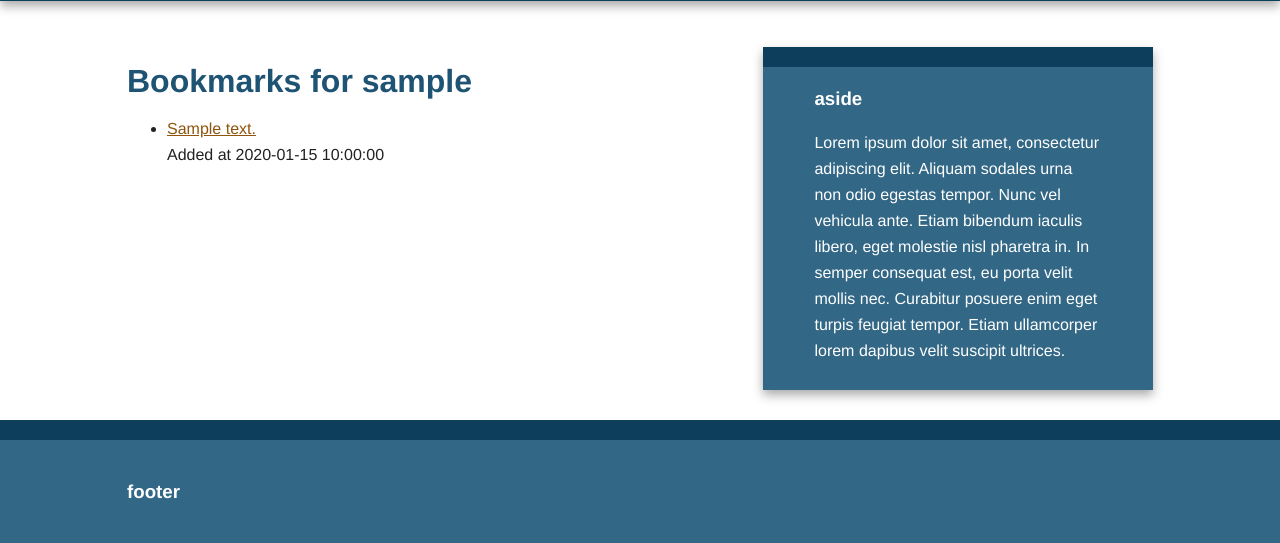
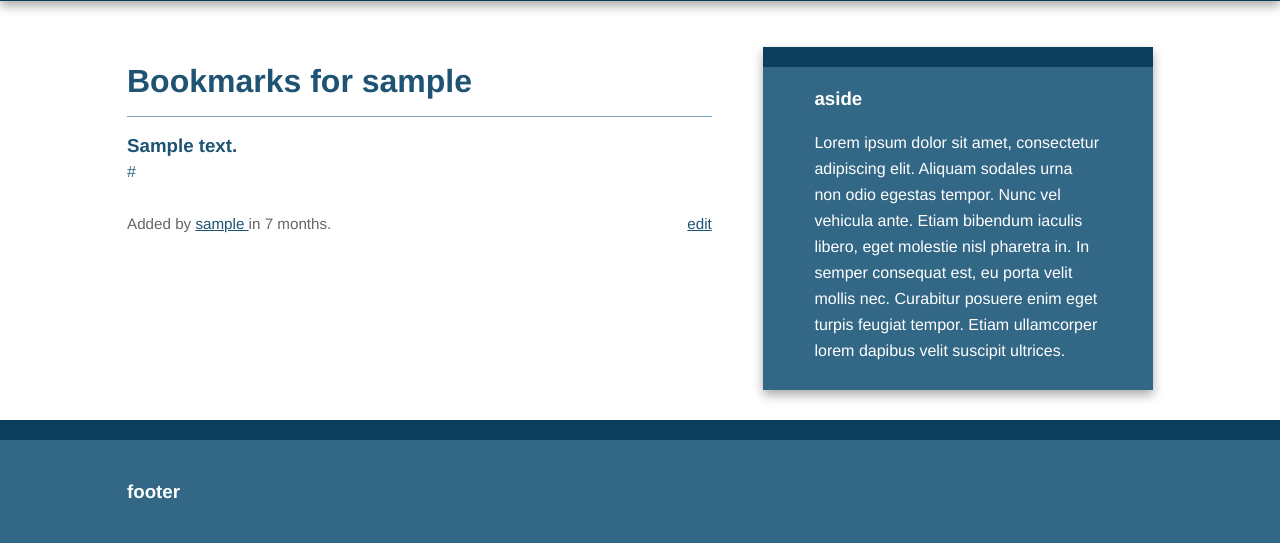
Before and after one commit to masz/thermos, a Flask app: a page that uses thermos/templates/base.html in a window 1280 px wide. Shown: the part 95-638 px from the top of the page. Run offline with Flask 2, Linux system fonts and the light colour scheme; a user stored in the database is signed in; tables that the repository leaves empty hold one stand-in row (values such as "Sample post"); some libraries are stand-ins or nearby versions.

Commit message:
bookmarks edit

```diff
--- a/thermos/__init__.py
+++ b/thermos/__init__.py
@@ -3,6 +3,7 @@ import os
 from flask import Flask
 from flask_sqlalchemy import SQLAlchemy
 from flask_login import LoginManager
+from flask_moment import Moment
 
 basedir = os.path.abspath(os.path.dirname(__file__))
 
@@ -18,5 +19,7 @@ login_manager.session_protection = "strong"
 login_manager.login_view = "login"
 login_manager.init_app(app)
 
+moment = Moment(app)
+
 import thermos.models
 import thermos.views
--- a/thermos/static/css/main.css
+++ b/thermos/static/css/main.css
@@ -155,7 +155,7 @@ nav a:hover {
    ========================================================================== */
 
 a {
-    color: #8f540d;
+    color: #1e5373;
 }
 
 a:hover {
@@ -209,7 +209,34 @@ input, button {
 margin-left: 10px;
 }
 
+ul.bookmarks {
+    list-style: none none;
+    padding-left: 0;
+}
+ul.bookmarks li {
+    padding-bottom: .5em;
+    border-top: 1px solid #7ea6bf;
+    padding: 1em 0;
+}
 
+a.header {
+    color: #326786;
+    text-decoration: none;
+    display: block;
+}
+
+a.header h3 {
+    margin: 0 0 ;
+}
+
+div.info {
+    font-size: .95em;
+    color: #666666;
+}
+
+span.editlinks {
+    float: right;
+}
 /* ==========================================================================
    Media Queries
    ========================================================================== */
--- a/thermos/templates/base.html
+++ b/thermos/templates/base.html
@@ -66,9 +66,8 @@
             </footer>
         </div>
 
-        <script src="//ajax.googleapis.com/ajax/libs/jquery/1.11.2/jquery.min.js"></script>
-        <script>window.jQuery || document.write('<script src="{{ url_for('static', filename='js/vendor/jquery-1.11.2.min.js') }}"><\/script>')</script>
+        {{ moment.include_jquery() }}
+        {{ moment.include_moment() }}
 
-        <script src="js/main.js"></script>
     </body>
 </html>
--- /dev/null
+++ b/thermos/templates/bookmark_list.html
@@ -0,0 +1,28 @@
+<ul class="bookmarks">
+    {% for bookmark in bookmarks %}
+        <li>
+            <a class="header" href="{{ bookmark.url }}">
+                <h3 class="description">
+                    {{ bookmark.description|truncate(50, killwords=True) }}
+                </h3>
+                <span class="url">
+                    {{ bookmark.url|truncate(50, killwords=True) }}
+                </span>
+            </a>
+
+            <div class="info">
+                <br>
+
+                Added by <a href="{{ url_for('user', username=bookmark.user.username) }}">
+                    {{ bookmark.user.username }}
+                </a>
+                {{ moment(bookmark.date).fromNow() }}.
+                {% if current_user == bookmark.user %}
+                    <span class="editlinks">
+                        <a href="{{ url_for('edit_bookmark', bookmark_id=bookmark.id) }}">edit</a>
+                    </span>
+                {% endif %}
+            </div>
+        </li>
+    {% endfor %}
+</ul>
--- a/thermos/templates/user.html
+++ b/thermos/templates/user.html
@@ -9,16 +9,14 @@ Thermos -- Bookmarks for user {{ user.username }}
     <header>
         <h1>Bookmarks for {{ user.username }}</h1>
 
-        <ul>
-            {% for bm in user.bookmarks %}
-                <li>
-                    <a href="{{ bm.url }}">{{ bm.description }}</a><br/>
-                    <span class="timestamp">Added at {{ bm.date }}</span>
-                </li>
-            {% else %}
-                <li>This user has not added any bookmarks yet.</li>
-            {% endfor %}
-        </ul>
+        {% if user.bookmarks.count() > 0 %}
+            {% with bookmarks=user.bookmarks %}
+                {% include "bookmark_list.html" %}
+            {% endwith %}
+        {% else %}
+            This user has not added any bookmarks yet.
+        {% endif %}
+
     </header>
 
 </article>
--- a/thermos/views.py
+++ b/thermos/views.py
@@ -1,4 +1,4 @@
-from flask import render_template, flash, redirect, url_for, request
+from flask import render_template, flash, redirect, url_for, request, abort
 from flask_login import login_required, login_user, logout_user, current_user
 
 from thermos import app, db, login_manager
@@ -30,6 +30,21 @@ def add():
         flash("Stored '{}'".format(description))
         return redirect(url_for('index'))
     return render_template('add.html', form=form)
+
+
+@app.route('/edit/<int:bookmark_id>', methods=['GET', 'POST'])
+@login_required
+def edit_bookmark(bookmark_id):
+    bookmark = Bookmark.query.get_or_404(bookmark_id)
+    if current_user != bookmark.user:
+        abort(403)
+    form = BookmarkForm(obj=bookmark)
+    if form.validate_on_submit():
+        form.populate_obj(bookmark)
+        db.session.commit()
+        flash("Stored '{}'".format(bookmark.description))
+        return redirect(url_for('user', username=current_user.username))
+    return render_template('bookmark_form.html', form=form, title="Edit bookmark")
 
 
 @app.route('/user/<username>')
```
Also changed, not shown: thermos/templates/403.html (added, +60 -0 lines), thermos/templates/bookmark_form.html (added, +28 -0 lines), thermos/templates/index.html (+5 -7 lines).
